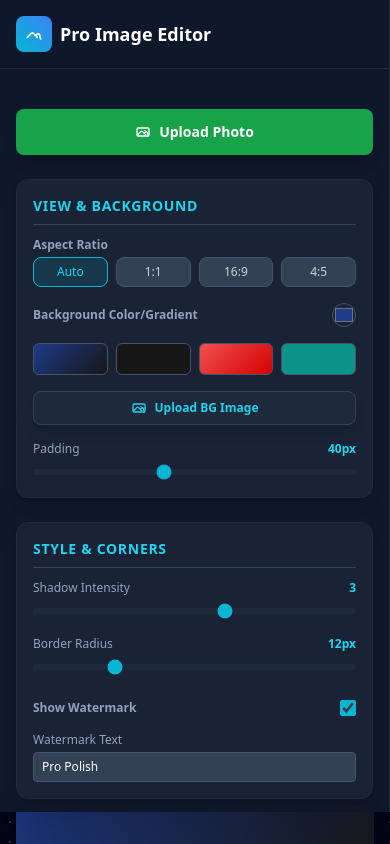
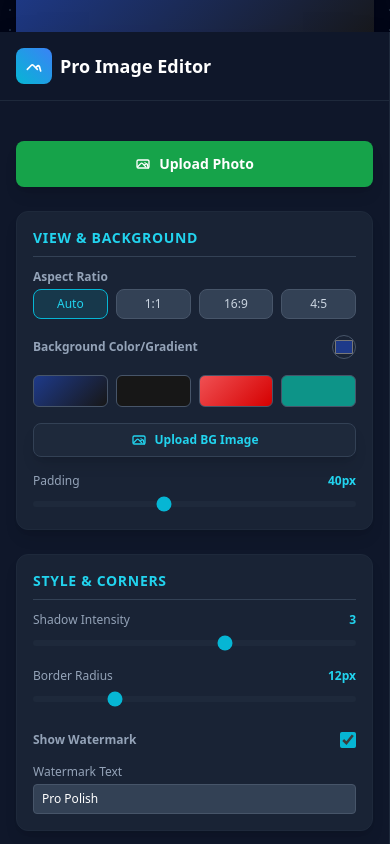
Before and after one commit to bilgekaplan394-dotcom/fotoedit, a React (Vite) app: page / in a window 390 px wide. Built offline with nearby package versions, Linux system fonts and the light colour scheme.

Commit message:
Configure Tailwind CSS files for correct build process

```diff
--- a/src/App.jsx
+++ b/src/App.jsx
@@ -223,7 +223,7 @@ const App = () => {
                         const containerDiv = canvasRef.current.parentNode;
                         canvasRef.current.width = containerDiv.clientWidth;
                         canvasRef.current.height = containerDiv.clientHeight;
-                        updateDisplay();
+                        updateDisplay(); // İlk çizimi tetikle
                     }
                 };
                 img.onerror = () => {
@@ -446,8 +446,7 @@ const App = () => {
         const blurSafetyMargin = settings.blur * 20; // 20x güvenlik payı (Blur 10px ise 200px ekstra alan)
 
         // ÇİZİM LOJİĞİ: BLUR'LU KENAR KIRPMASINI ÖNLEMEK İÇİN GÖRSELİ ÇİZMEDEN ÖNCE
-        // MASKELENEN ALANI SİYAH VEYA KOYU RENKLE DOLDURURUZ.
-        // Bu, blur nedeniyle oluşacak saydam kenarlığı dolduracaktır.
+        // MASKELENEN ALANI KOYU RENKLE DOLDURURUZ.
 
         finalCtx.translate(contentCenterX, contentCenterY);
         finalCtx.rotate(radians);
@@ -455,11 +454,11 @@ const App = () => {
         // Apply scale (zoom)
         finalCtx.scale(settings.scale, settings.scale);
 
-        // 3a. Blur Kenar Doldurma (Gerekiyorsa)
+        // --- BLUR KENAR DOLDURMA (Gerekli) ---
         if (settings.blur > 0) {
             finalCtx.save();
-            // Maskenin dışına taşan alanı doldurmak için koyu rengi seçiyoruz
-            finalCtx.fillStyle = '#000000';
+            // Blur filtresi saydamlığı yaydığı için, görselin hemen arkasını doldurmalıyız.
+            finalCtx.fillStyle = '#000000'; // Siyah ile doldurmak saydamlığı engeller
 
             // Maske alanını çiz
             roundRect(
@@ -470,9 +469,10 @@ const App = () => {
                 originalHeight,
                 baseRadius / settings.scale
             );
-            finalCtx.fill(); // Maske alanını siyahla doldur
+            finalCtx.fill(); // Maske alanını doldur
             finalCtx.restore();
         }
+
 
         // Apply Rounding Mask
         finalCtx.save(); // Maske için yeni bir save durumu
@@ -606,7 +606,7 @@ const App = () => {
         <div className="h-screen w-full bg-slate-950 text-slate-200 font-sans flex flex-col md:flex-row overflow-hidden">
 
             {/* --- CONTROLS / LEFT PANEL --- */}
-            <div className="md:w-72 w-full bg-slate-900 border-r border-slate-800 flex flex-col z-30 shadow-2xl overflow-y-auto custom-scrollbar">
+            <div className="md:w-72 w-full bg-slate-900 border-r border-slate-800 flex flex-col z-30 shadow-2xl overflow-y-auto custom-scrollbar order-2 md:order-none">
 
                 {/* Header */}
                 <div className="p-4 border-b border-slate-800">
@@ -848,7 +848,7 @@ const App = () => {
             </div>
 
             {/* --- PHOTO PREVIEW / RIGHT AREA --- */}
-            <div className="flex-1 bg-slate-950 relative overflow-hidden flex items-center justify-center p-4 md:p-8 bg-[radial-gradient(#1e293b_1px,transparent_1px)] [background-size:20px_20px]">
+            <div className="flex-1 bg-slate-950 relative overflow-hidden flex items-center justify-center p-4 md:p-8 bg-[radial-gradient(#1e293b_1px,transparent_1px)] [background-size:20px_20px] order-1 md:order-none">
 
                 {/* Preview Container (Relative) */}
                 <div
```
